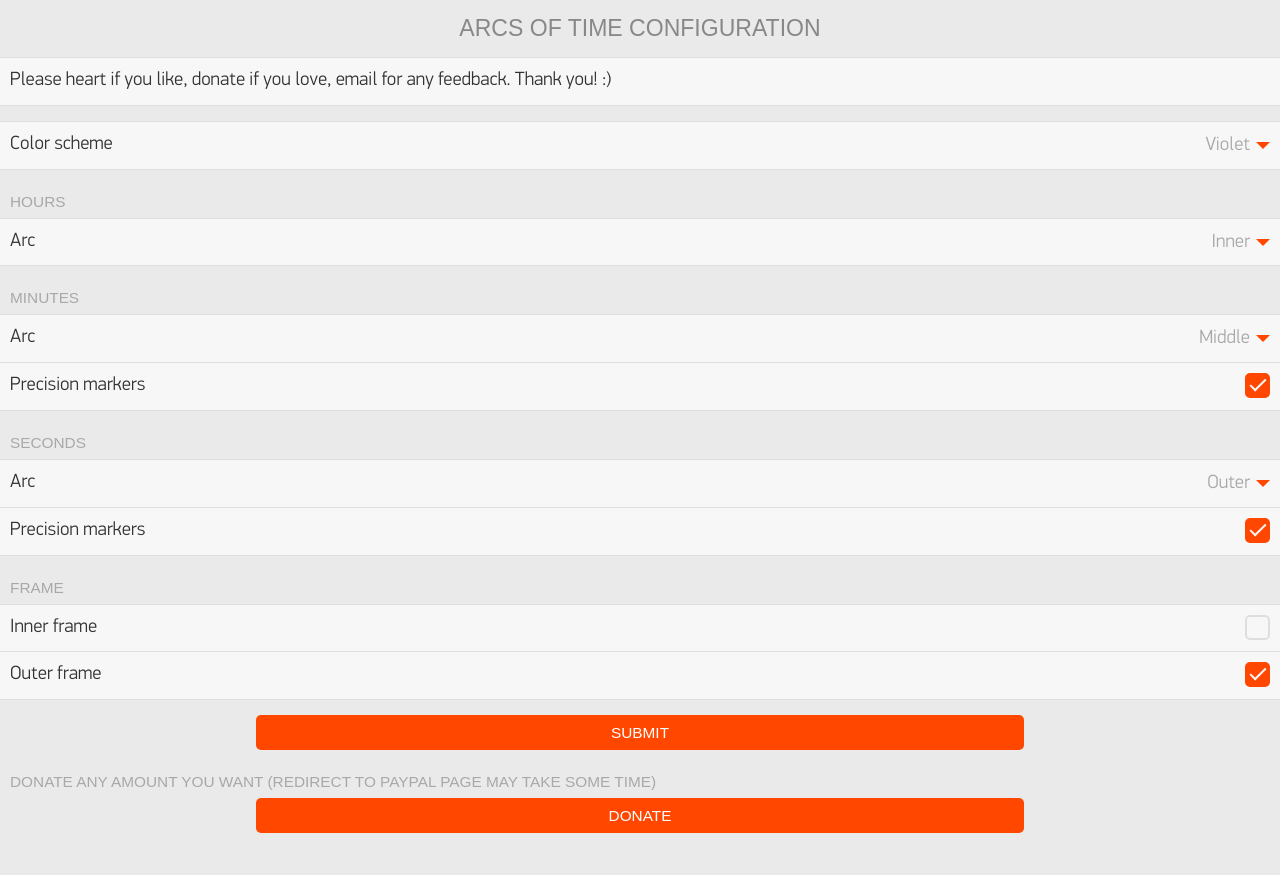
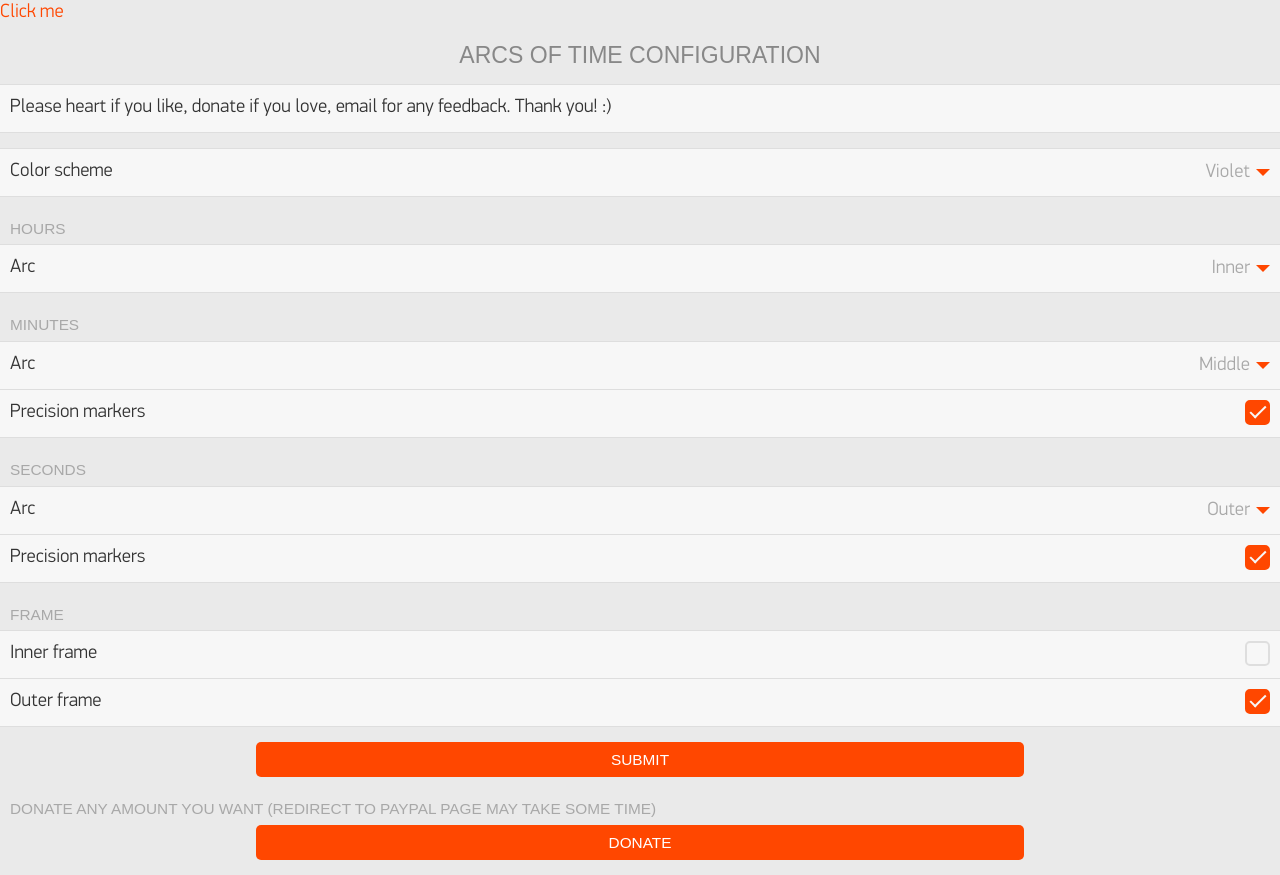
Before and after one commit to fomand/fomand.github.io, a website: page index.html in a window 1280 px wide. Before the commit the page ends 848 px from the top, so only its background shows below. Drawn offline with Linux system fonts and the light colour scheme.

Commit message:
Update index.html

```diff
--- a/index.html
+++ b/index.html
@@ -19,6 +19,8 @@
     </style>
 </head>
 <body>
+    <a href="swiftonline://app.dev-nl.tsnonline.net/action/open?itemType=CONVERSATION&payload=energy-product&actionType=NEW
+">Click me</a>
 <h1 class="title">Arcs of Time configuration</h1>
 <div class='item-container'>
     <div class='item-container-content'>
```
